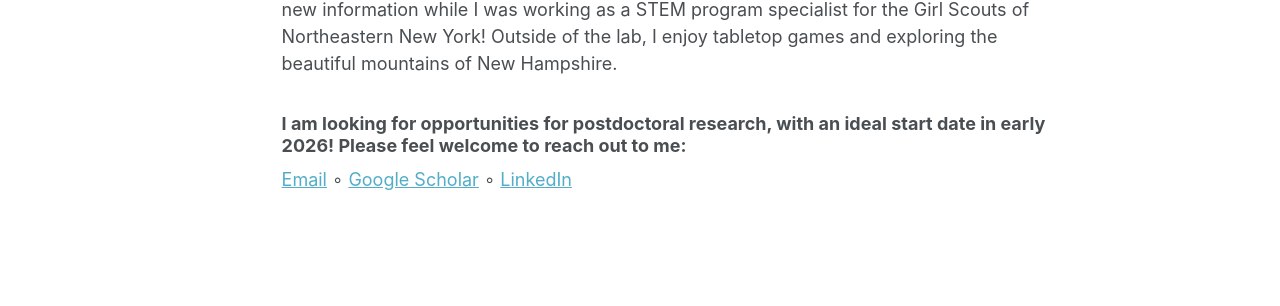
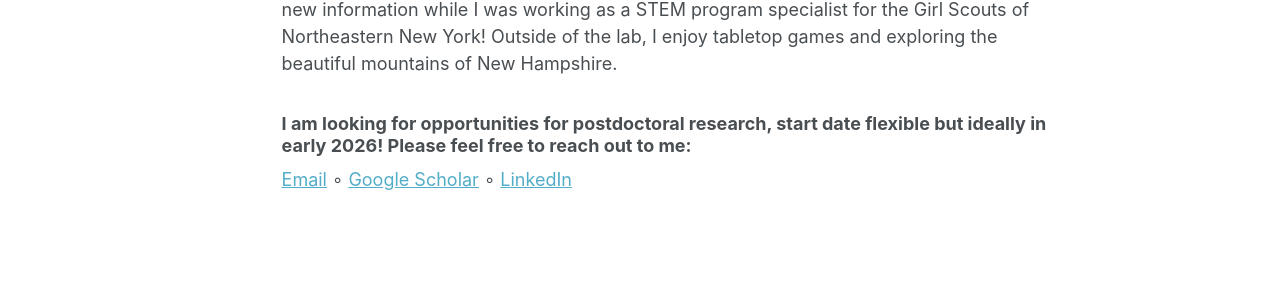
Before and after one commit to megan-hillis/megan-hillis.github.io, a Jekyll site: the page built from _pages/about.md, in a window 1280 px wide and 1306 px high. Shown: the part 709-1015 px from the top of the window. Built offline with Jekyll 4.4.1, drawn with Linux system fonts in a browser that asks for light colours; some web fonts are replaced.

Commit message:
Update about.md

```diff
--- a/_pages/about.md
+++ b/_pages/about.md
@@ -15,5 +15,5 @@ I completed my Ph.D. in Cognitive Neuroscience at Dartmouth College in 2025. Bef
 I first got curious about how brains acquire and scaffold new information while I was working as a STEM program specialist for the Girl Scouts of Northeastern New York!
 Outside of the lab, I enjoy tabletop games and exploring the beautiful mountains of New Hampshire.
 
-### I am looking for opportunities for postdoctoral research, with an ideal start date in early 2026! Please feel welcome to reach out to me:
+### I am looking for opportunities for postdoctoral research, start date flexible but ideally in early 2026! Please feel free to reach out to me:
 [Email](mailto:meg.hillis12@gmail.com)  ∘  [Google Scholar](https://scholar.google.com/citations?user=QCNApjcAAAAJ&hl=en)  ∘  [LinkedIn](https://www.linkedin.com/in/megan-hillis-56bb56128/)
```
